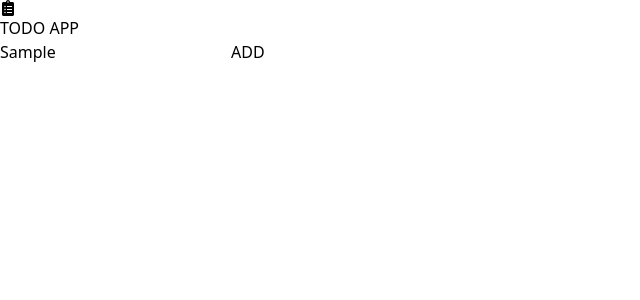
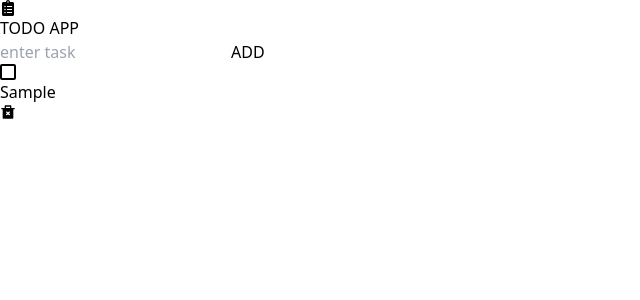
Before and after one commit to Gokulweb3dev/Todo-app-react, a React (Vite) app in the folder todo-app/: page / in a window 1280 px wide. Both pictures are taken after typing "Sample" into the empty fields and a click on the button "ADD". Shown: the top 300 px of the page, without its empty margins (0-640 px from the left). Built offline with nearby package versions, Linux system fonts and the light colour scheme.

Commit message:
first prototype

```diff
--- /dev/null
+++ b/todo-app/src/components/List.jsx
@@ -0,0 +1,28 @@
+import React from 'react'
+import { ImCheckboxUnchecked } from "react-icons/im";
+import { FaCheckSquare } from "react-icons/fa";
+import { RiDeleteBin2Fill } from "react-icons/ri";
+
+const List = (props) => {
+  return (
+    <div className='flex items-center text-2xl '>
+        <div className='mx-3' onClick={()=>{props.toggle(props.id)}}>{props.iscomplete?<FaCheckSquare />: <ImCheckboxUnchecked  />
+        }</div>
+        <div className={`mx-3 flex-1 ${props.iscomplete?"line-through":""} decoration-slate-300`}>
+            <h1>{props.txt}</h1>
+
+        </div>
+
+        <div className='mx-3' onClick={()=>{props.deltodo(props.id)}}>
+            <RiDeleteBin2Fill />
+
+        </div>
+
+
+
+
+    </div>
+  )
+}
+
+export default List
--- a/todo-app/src/components/Todo.jsx
+++ b/todo-app/src/components/Todo.jsx
@@ -1,8 +1,46 @@
-import React from 'react'
+import React, { useEffect, useRef, useState } from 'react'
 import { FaClipboardList } from "react-icons/fa";
+import List from './List';
 
 
 const Todo = () => {
+    const[list, setList]=useState(localStorage.getItem("save")?JSON.parse(localStorage.getItem("save")):[]);
+
+    const input=useRef();
+    useEffect(()=>{
+        localStorage.setItem("save",JSON.stringify(list));
+    },[list])
+
+    const add=()=>{
+        const value=input.current.value.trim();
+        const newitem={
+            id:Date.now(),
+            txt:value,
+            iscomplete:false,
+        }
+
+            setList((pre)=>[...pre,newitem]);
+
+
+
+        input.current.value="";
+
+
+    }
+    const deltodo=(id)=>{
+        setList(list.filter(item=>item.id!==id));
+    }
+    const toggle=(id)=>{
+        setList(list.map((ind)=>{
+            if(ind.id===id){
+                return {...ind, iscomplete:!ind.iscomplete}
+            }else{
+                return ind
+            }
+        }))
+
+    }
+
   return (
     <div className='bg-rose-300 place-self-center w-screen max-w-md flex flex-col p-7 min-h-[550px] rounded-xl'>
     <div className='flex items-center justify-center mt-7 gap-2'>
@@ -11,9 +49,10 @@ const Todo = () => {
 
     </div>
     <div className='flex items-center my-5 gap-2 bg-emerald-100 rounded-full ml-2'>
-        <input className='bg-transparent h-8 flex-1 px-2 border-0 outline-none' type='text' placeholder='enter task'/>
-        <button className='rounded-full bg-gray-300 text-xl font-bold h-8 w-20'>ADD</button>
+        <input ref={input} className='bg-transparent h-8 flex-1 px-2 border-0 outline-none' type='text' placeholder='enter task'/>
+        <button onClick={add} className='rounded-full bg-gray-300 text-xl font-bold h-8 w-20'>ADD</button>
     </div>
+    {list.map((item,i)=>{return <List key={i} txt={item.txt} id={item.id} toggle={toggle} deltodo={deltodo} iscomplete={item.iscomplete}/>})}
     </div>
 
   )
```
